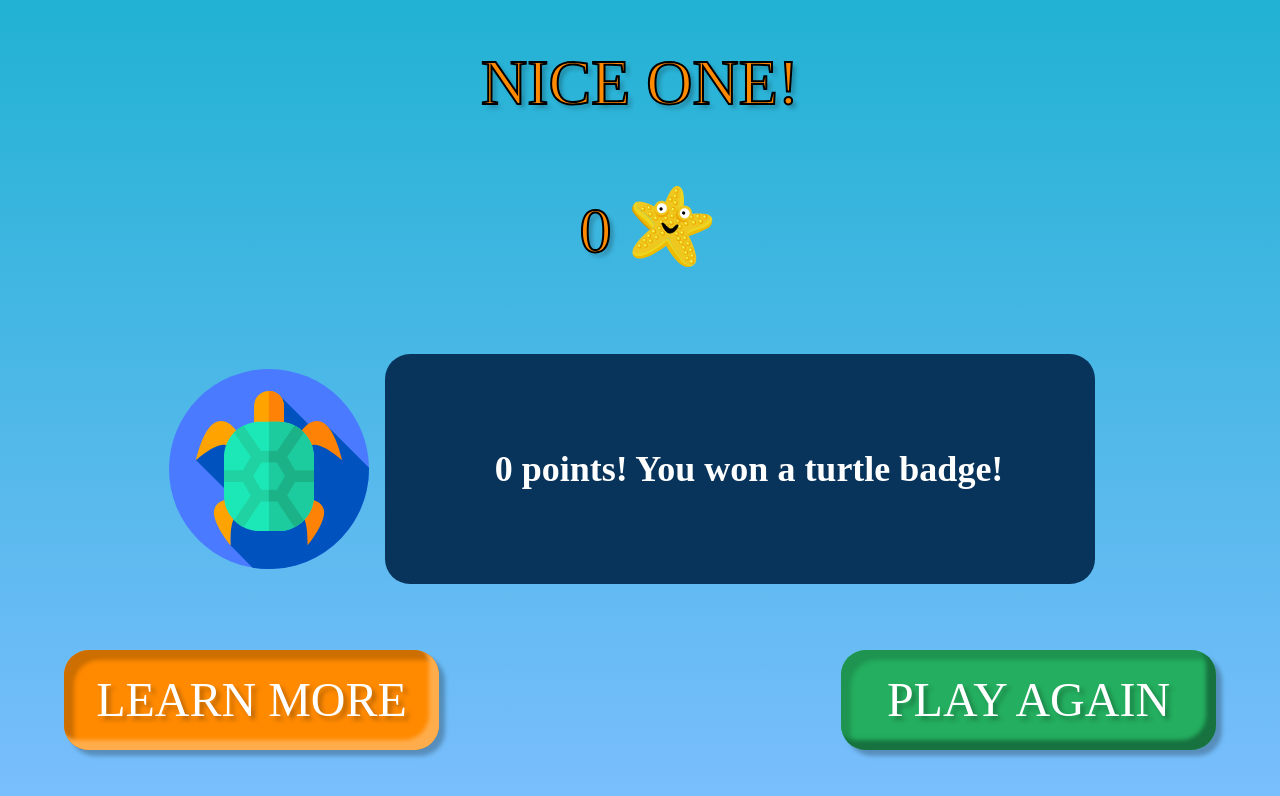
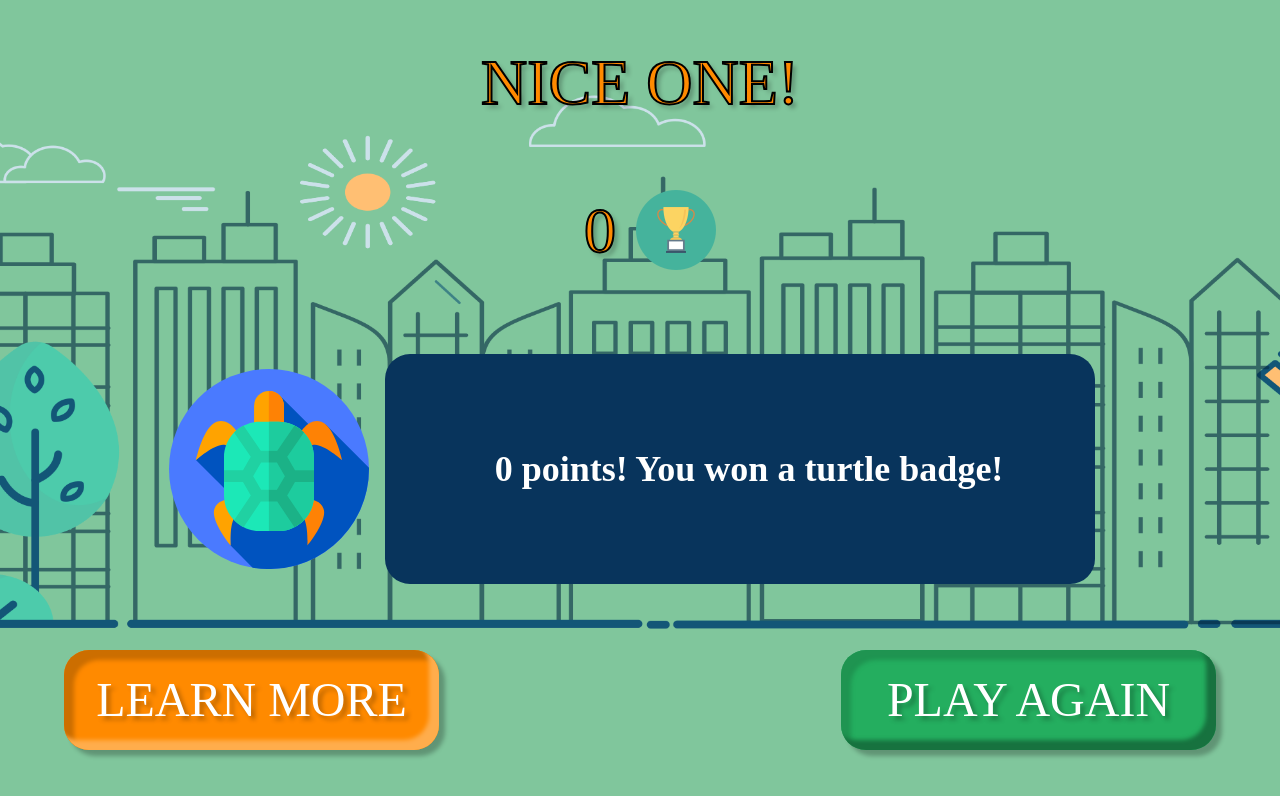
Before and after one commit to yadav-aman/toycathon21, a React (Create React App) app: page /results in a window 1280 px wide. Shown: the top 796 px of the page. Built offline with nearby package versions, Linux system fonts and the light colour scheme.

Commit message:
Added Bg

```diff
--- a/src/components/GameScreen/GameScreen.style.js
+++ b/src/components/GameScreen/GameScreen.style.js
@@ -45,7 +45,7 @@ const ItemText = styled.h2`
   font-weight: normal;
   font-size: 64px;
   line-height: 77px;
-  color: #ffffff;
+  color: rgba(19, 86, 70, 100);
   text-shadow: 4px 4px 4px rgba(0, 0, 0, 0.25);
   z-index: 1000;
   margin: 0;
@@ -57,7 +57,7 @@ const ItemText = styled.h2`
 const BlackBinBox = styled.div`
   position: fixed;
   bottom: 50px;
-  left: 8%;
+  left: 20%;
 `;
 
 const RecycleBinBox = styled.div`
@@ -70,7 +70,7 @@ const RecycleBinBox = styled.div`
 const CompostBinBox = styled.div`
   position: fixed;
   bottom: 50px;
-  right: 8%;
+  right: 20%;
 `;
 
 const GameItem = styled.div`
--- a/src/components/GameScreen/ProgressScore.js
+++ b/src/components/GameScreen/ProgressScore.js
@@ -1,7 +1,7 @@
 import React from "react";
 import styled, { css } from "styled-components";
 
-import { ReactComponent as StarFish } from "../../assets/starfish-smile.svg";
+import Trophy from "../../assets/trophy.png";
 
 const ScoreContainer = styled.div`
   display: flex;
@@ -9,7 +9,7 @@ const ScoreContainer = styled.div`
   // justify-content: flex-end;
   align-items: center;
   // width: 28vw;
-  // padding-right: 20px;
+  padding-right: 20px;
 
   ${(props) =>
     props.results &&
@@ -36,7 +36,7 @@ const ProgressScore = (props) => {
   return (
     <ScoreContainer results={props.results}>
       <Score>{props.count}</Score>
-      <StarFish />
+      <img src={Trophy} alt="trophy" />
     </ScoreContainer>
   );
 };
--- a/src/components/MasterCss.js
+++ b/src/components/MasterCss.js
@@ -1,9 +1,11 @@
 import styled, { css } from "styled-components";
 import { ReactComponent as Cross } from "../assets/x-button.svg";
-
+import Background from "../assets/bg.png";
 
 const Container = styled.div`
-  background-image: linear-gradient(#21b2d3, #7abefd);
+  background-image: url(${Background});
+  background-size: cover;
+  background-position: center;
   display: flex;
   flex-direction: column;
   align-items: center;
@@ -25,7 +27,6 @@ const PageHeader = styled.h1`
   text-shadow: 4px 4px 4px rgba(0, 0, 0, 0.25);
   margin-block-end: 0px;
   display: inline;
-
 `;
 
 const MessageBox = styled.div`
@@ -36,23 +37,21 @@ const MessageBox = styled.div`
   color: white;
   padding: 35px;
   margin: 1em;
-  display:flex;
+  display: flex;
   flex-direction: row;
   align-items: center;
   align-self: center;
 
-  ${props =>
-
+  ${(props) =>
     props.primary &&
     css`
       width: auto;
     `}
 
-  ${props =>
-
+  ${(props) =>
     props.results &&
     css`
-    justify-content: center;
+      justify-content: center;
     `}
 `;
 
@@ -94,7 +93,7 @@ const MessageImage = styled.img`
   width: 200px;
   height: 200px;
 
-  ${props =>
+  ${(props) =>
     props.bin &&
     css`
       width: 100px;
@@ -103,7 +102,7 @@ const MessageImage = styled.img`
 `;
 
 const OrangeText = styled.p`
-  color: #FF8A00;
+  color: #ff8a00;
   display: inline;
 `;
 
@@ -123,5 +122,5 @@ export {
   ModalHeader,
   MessageImage,
   OrangeText,
-  CloseCross
+  CloseCross,
 };
```
Also changed, not shown: src/assets/bg.png (added), src/assets/trophy.png (added).
